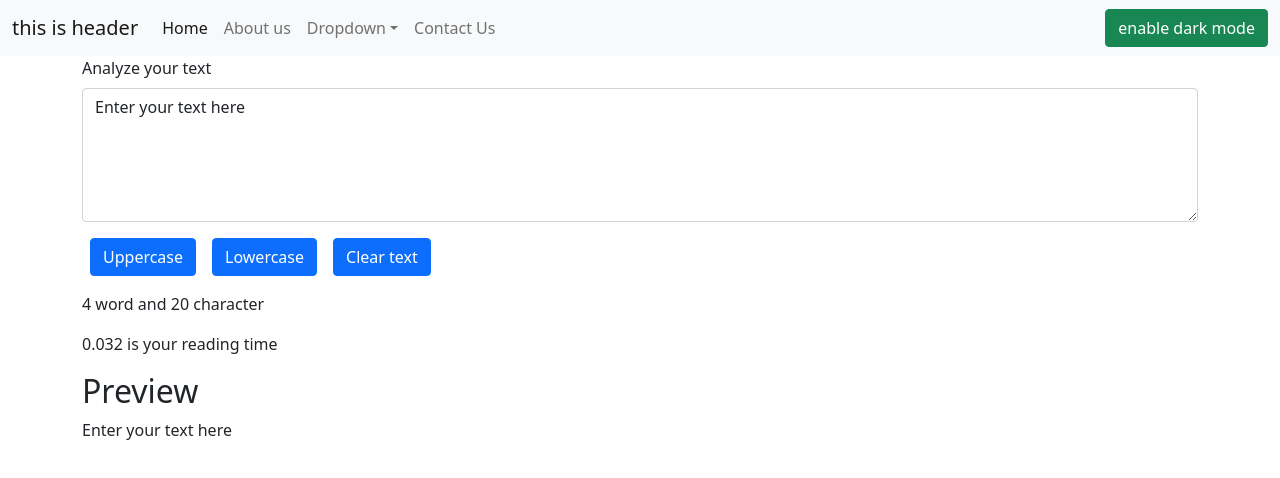
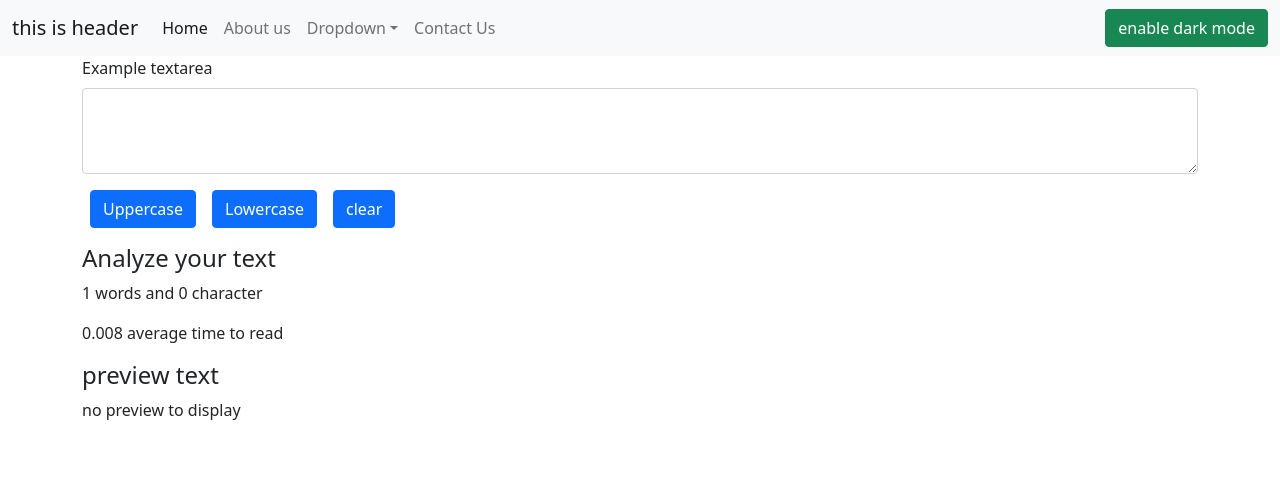
Before and after one commit to Raju-bit-creator/bhadra-react, a React (Vite) app: page / in a window 1280 px wide. Shown: the top 478 px of the page. Built offline with nearby package versions, Linux system fonts and the light colour scheme.

Commit message:
word counter

```diff
--- a/src/App.jsx
+++ b/src/App.jsx
@@ -52,7 +52,7 @@ function App() {
         <Alert alert={alert} showAlert={showAlert} />
           <Routes>
             <Route path='/' element={<Home />} />
-            <Route path='/blogs' element={<Contact />} />
+            <Route path='/contact' element={<Contact />} />
             <Route path='/about' element={<About />} />
 
           </Routes>
--- a/src/components/Home.jsx
+++ b/src/components/Home.jsx
@@ -1,36 +1,42 @@
 import React, { useState } from 'react'
 
 const Home = () => {
-  const [text, setText] = useState("Enter your text here")
-  const handleUpperCase = () => {
+  const [text, setText]= useState("")
+
+  const handleUpperCase =()=>{
+    console.log("you clicked uppercase button");
     setText(text.toUpperCase())
+
   }
-  const handleLowerCase = () => {
+  const handleLowerCase =()=>{
+    console.log("lower");
     setText(text.toLowerCase())
+
   }
-  const clearText =()=>{
+  const clearTextArea=()=>{
     setText('')
   }
-  const handleChange = (e) => {
-    e.preventDefault()
-    setText(e.target.value)
 
+  const handleChange =(e)=>{
+   e.preventDefault()
+   setText(e.target.value)
   }
   return (
     <div>
-
       <div className="mb-3 container">
-        <label for="exampleFormControlTextarea1" className="form-label">Analyze your text</label>
-        <textarea className="form-control" value={text} name='text' onChange={handleChange} placeholder={text} id="exampleFormControlTextarea1" rows="5"></textarea>
-        <button className='btn btn-primary mt-3 mx-2' onClick={handleUpperCase}>Uppercase </button>
-        <button className='btn btn-primary mt-3 mx-2' onClick={handleLowerCase}>Lowercase </button>
-        <button className='btn btn-primary mt-3 mx-2' onClick={clearText}>Clear text</button>
+        <label htmlFor="exampleFormControlTextarea1" className="form-label">Example textarea</label>
+        <textarea className="form-control" value={text} name={text} onChange={handleChange} placeholder={text} id="exampleFormControlTextarea1" rows="3"></textarea>
+        <button className='btn btn-primary mt-3 mx-2'onClick={handleUpperCase}>Uppercase</button>
+        <button className='btn btn-primary mt-3 mx-2'onClick={handleLowerCase}>Lowercase</button>
+        <button className='btn btn-primary mt-3 mx-2'onClick={clearTextArea}>clear</button>
       </div>
       <div className='container'>
-        <p>{text.split(' ').length} word and {text.length} character</p>
-        <p>{0.008 * text.split(' ').length} is your reading time</p>
-        <h2>Preview</h2>
-       {text.length>0?<p>{text}</p>:'No preview to display'}
+        <h4>Analyze your text</h4>
+        <p>{text.split(' ').length} words and {text.length} character</p>
+        <p>{0.008 * text.split(' ').length} average time to read</p>
+        <h4>preview text</h4>
+
+      <p>{text.length>0?text:"no preview to display"}</p>
       </div>
 
     </div>
@@ -38,6 +44,3 @@ const Home = () => {
 }
 
 export default Home
-
-// assignment
-// copy and alert msg
```
